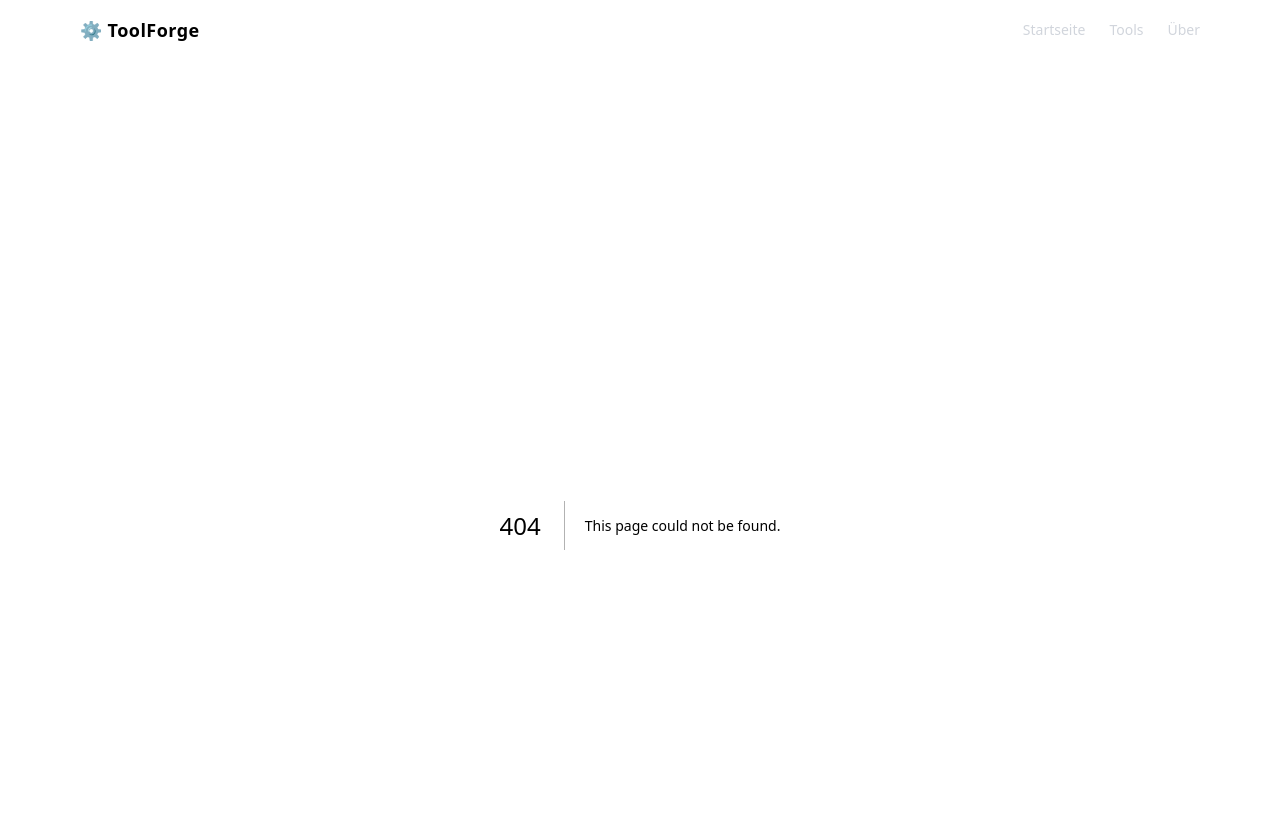
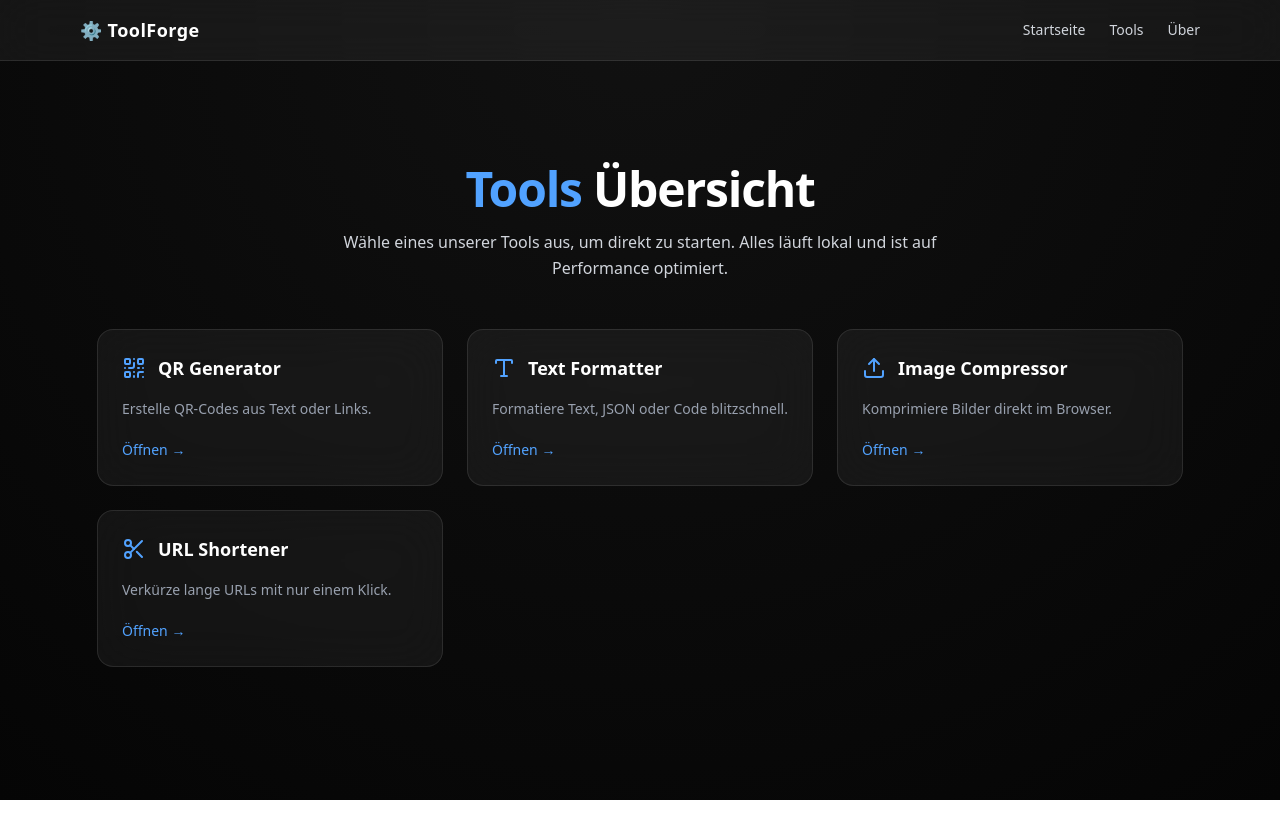
Before and after one commit to 30jannik06/Toolforge, a Next.js app: page /tools in a window 1280 px wide. Before the commit this address had no page. Shown: the top 838 px of the page. After the commit the page ends 800 px from the top, so only its background shows below. Built offline with nearby package versions, Linux system fonts and the light colour scheme.

Commit message:
Add ToolsPage component with interactive tool cards and animations

```diff
--- /dev/null
+++ b/src/app/tools/page.tsx
@@ -0,0 +1,88 @@
+"use client";
+
+import React from "react";
+import { motion } from "framer-motion";
+import Link from "next/link";
+import { Wrench, Type, QrCode, Scissors, Upload } from "lucide-react";
+
+const tools = [
+    {
+        name: "QR Generator",
+        description: "Erstelle QR-Codes aus Text oder Links.",
+        icon: <QrCode className="w-6 h-6 text-blue-400" />,
+        href: "/tools/qr-generator",
+    },
+    {
+        name: "Text Formatter",
+        description: "Formatiere Text, JSON oder Code blitzschnell.",
+        icon: <Type className="w-6 h-6 text-blue-400" />,
+        href: "/tools/text-formatter",
+    },
+    {
+        name: "Image Compressor",
+        description: "Komprimiere Bilder direkt im Browser.",
+        icon: <Upload className="w-6 h-6 text-blue-400" />,
+        href: "/tools/image-compressor",
+    },
+    {
+        name: "URL Shortener",
+        description: "Verkürze lange URLs mit nur einem Klick.",
+        icon: <Scissors className="w-6 h-6 text-blue-400" />,
+        href: "/tools/url-shortener",
+    },
+];
+
+const ToolsPage: React.FC = () => {
+    return (
+        <motion.div
+            initial={{ opacity: 0, y: 20 }}
+            animate={{ opacity: 1, y: 0 }}
+            transition={{ duration: 0.6, ease: "easeOut" }}
+            className="flex flex-col gap-12 mt-10"
+        >
+            {/* Header */}
+            <div className="text-center space-y-4">
+                <h1 className="text-4xl sm:text-5xl font-bold tracking-tight">
+                    <span className="text-blue-400">Tools</span> Übersicht
+                </h1>
+                <p className="text-gray-300 max-w-2xl mx-auto text-sm sm:text-base leading-relaxed">
+                    Wähle eines unserer Tools aus, um direkt zu starten. Alles läuft lokal
+                    und ist auf Performance optimiert.
+                </p>
+            </div>
+
+            {/* Grid */}
+            <motion.div
+                layout
+                className="grid gap-6 sm:grid-cols-2 lg:grid-cols-3"
+                transition={{ duration: 0.4 }}
+            >
+                {tools.map((tool, i) => (
+                    <motion.div
+                        key={i}
+                        whileHover={{ scale: 1.03, y: -3 }}
+                        whileTap={{ scale: 0.98 }}
+                        transition={{ type: "spring", stiffness: 200 }}
+                        className="bg-white/5 border border-white/10 backdrop-blur-xl rounded-2xl p-6 hover:bg-white/10 transition"
+                    >
+                        <div className="flex items-center gap-3 mb-4">
+                            {tool.icon}
+                            <h2 className="text-lg font-semibold">{tool.name}</h2>
+                        </div>
+                        <p className="text-gray-400 text-sm leading-relaxed mb-4">
+                            {tool.description}
+                        </p>
+                        <Link
+                            href={tool.href}
+                            className="inline-flex items-center text-sm text-blue-400 hover:text-blue-300 transition font-medium"
+                        >
+                            Öffnen →
+                        </Link>
+                    </motion.div>
+                ))}
+            </motion.div>
+        </motion.div>
+    );
+};
+
+export default ToolsPage;
```
